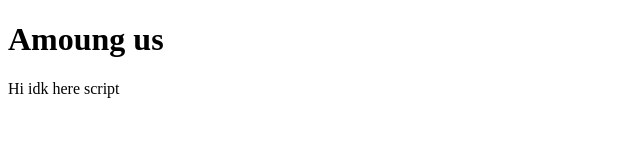
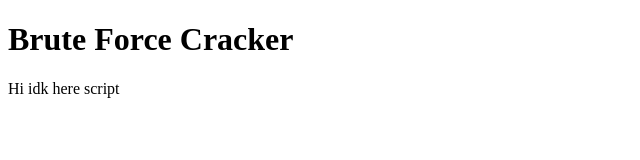
Before and after one commit to smileman52/idk, a plain HTML site: page index.html in a window 1280 px wide. Shown: the whole page, without its empty margins (0-640 px from the left). Drawn offline with Linux system fonts and the light colour scheme.

Commit message:
Update index.html

```diff
--- a/index.html
+++ b/index.html
@@ -5,7 +5,7 @@
         <title>Brute Force Cracker</title>
     </head>
     <body>
-        <h1>Amoung us</h1>
+        <h1>Brute Force Cracker</h1>
         <p>Hi idk here script</p>
     </body>
 </html>
```
